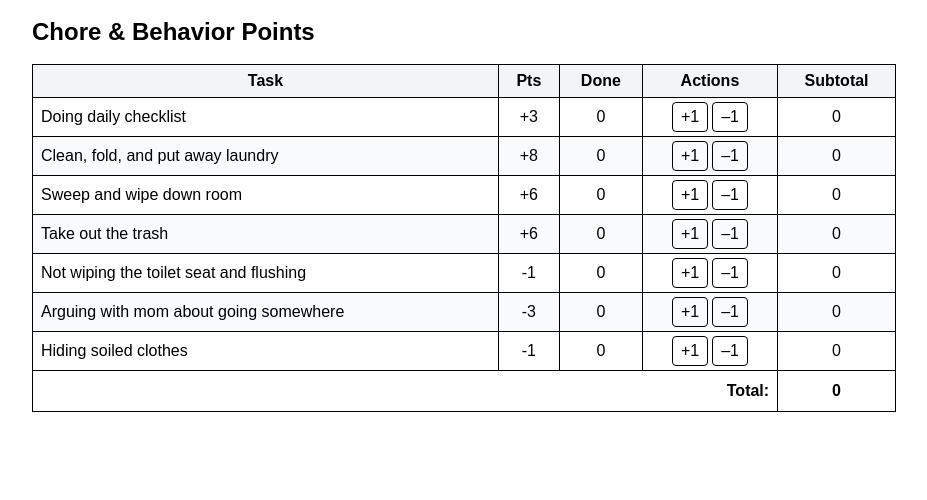
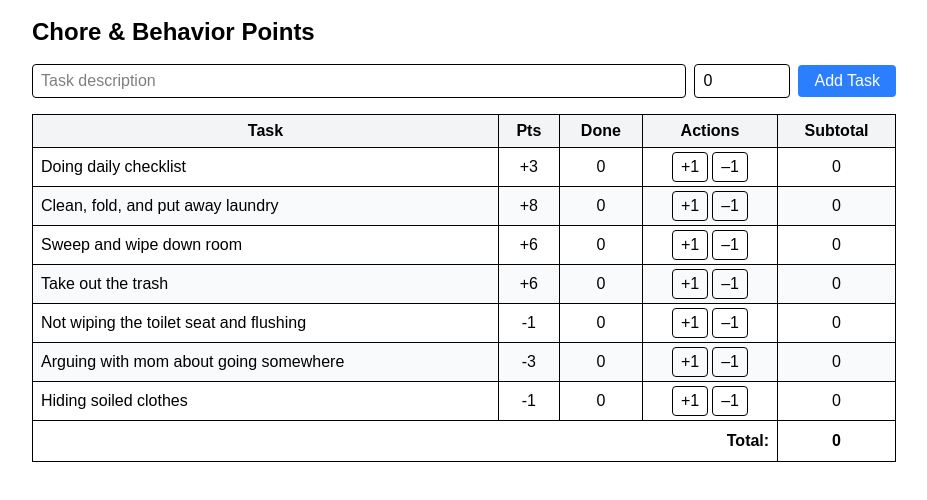
Before and after one commit to Likwidt/child_scoreboard, a Next.js app: page / in a window 1280 px wide. Shown: the top 500 px of the page, without its empty margins (176-1103 px from the left). Built offline with nearby package versions, Linux system fonts and the light colour scheme.

Commit message:
add new task form

```diff
--- a/src/app/page.tsx
+++ b/src/app/page.tsx
@@ -1,10 +1,12 @@
 'use client';
 
-import { useState, useMemo } from 'react';
+import React, { useState, useMemo } from 'react';
 import { initialTasks, Task } from './lib/tasks';
 
 const Dashboard: React.FC = () => {
   const [tasks, setTasks] = useState<Task[]>(initialTasks);
+  const [newName, setNewName] = useState<string>('');
+  const [newPts, setNewPts] = useState<number>(0);
 
   const changeCount = (id: number, delta: number) => {
     setTasks(current =>
@@ -19,9 +21,44 @@ const Dashboard: React.FC = () => {
     [tasks]
   );
 
+  const addTask = (e: React.FormEvent) => {
+    e.preventDefault();
+    if (!newName.trim()) return;
+    const maxId = tasks.reduce((max, t) => (t.id > max ? t.id : max), 0);
+    const newTask: Task = { id: maxId + 1, name: newName.trim(), pts: newPts, count: 0 };
+    setTasks([...tasks, newTask]);
+    setNewName('');
+    setNewPts(0);
+  };
+
   return (
     <div className="max-w-4xl mx-auto p-4">
       <h1 className="text-2xl font-bold mb-4">Chore & Behavior Points</h1>
+
+      {/* Add Task Form */}
+      <form onSubmit={addTask} className="mb-4 flex items-center space-x-2">
+        <input
+          type="text"
+          value={newName}
+          onChange={e => setNewName(e.target.value)}
+          placeholder="Task description"
+          className="flex-1 border px-2 py-1 rounded"
+        />
+        <input
+          type="number"
+          value={newPts}
+          onChange={e => setNewPts(parseInt(e.target.value, 10) || 0)}
+          placeholder="Points"
+          className="w-24 border px-2 py-1 rounded"
+        />
+        <button
+          type="submit"
+          className="px-4 py-1 bg-blue-500 text-white rounded hover:bg-blue-600"
+        >
+          Add Task
+        </button>
+      </form>
+
       <table className="min-w-full border-collapse">
         <thead>
           <tr>
```
